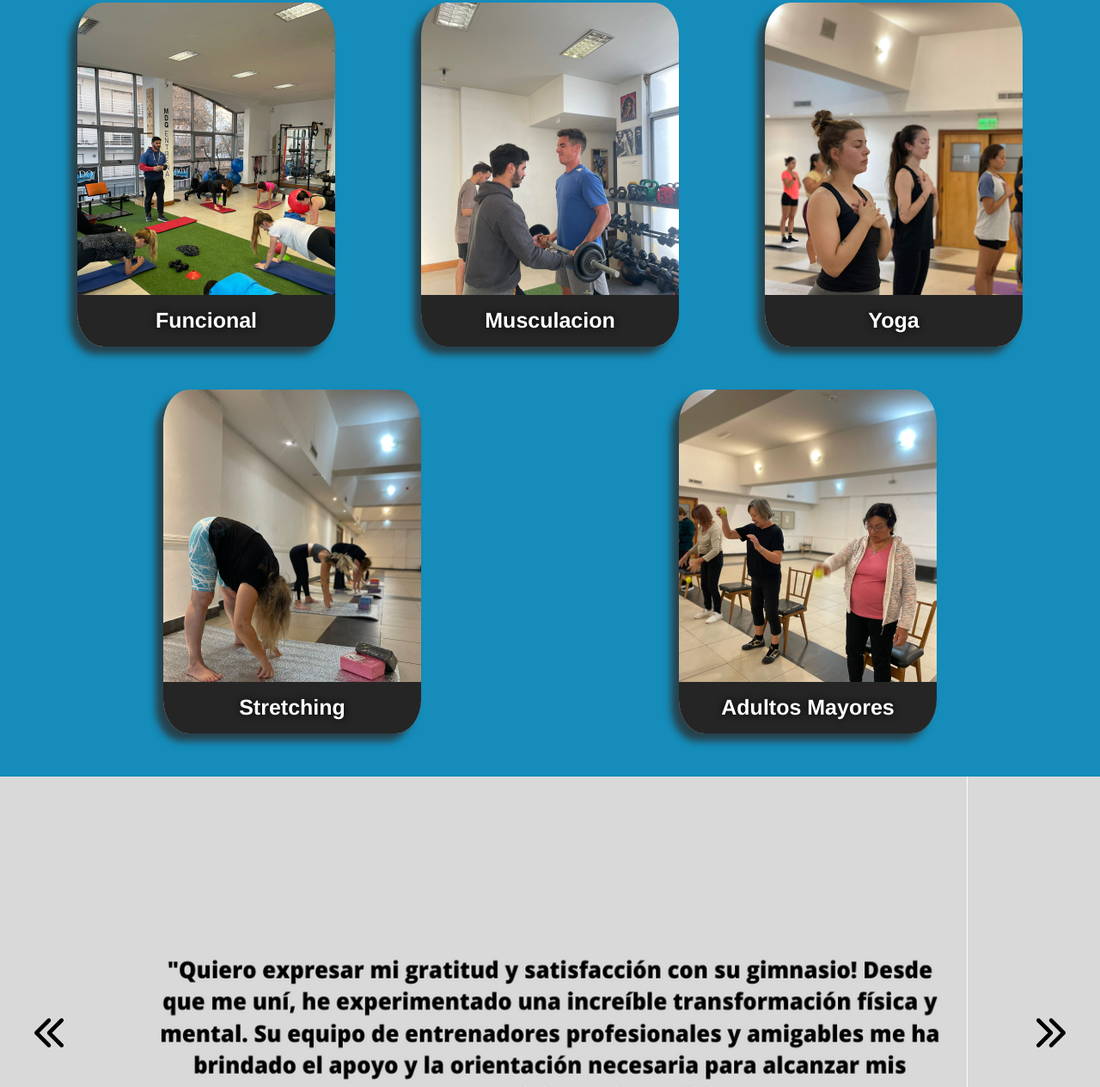
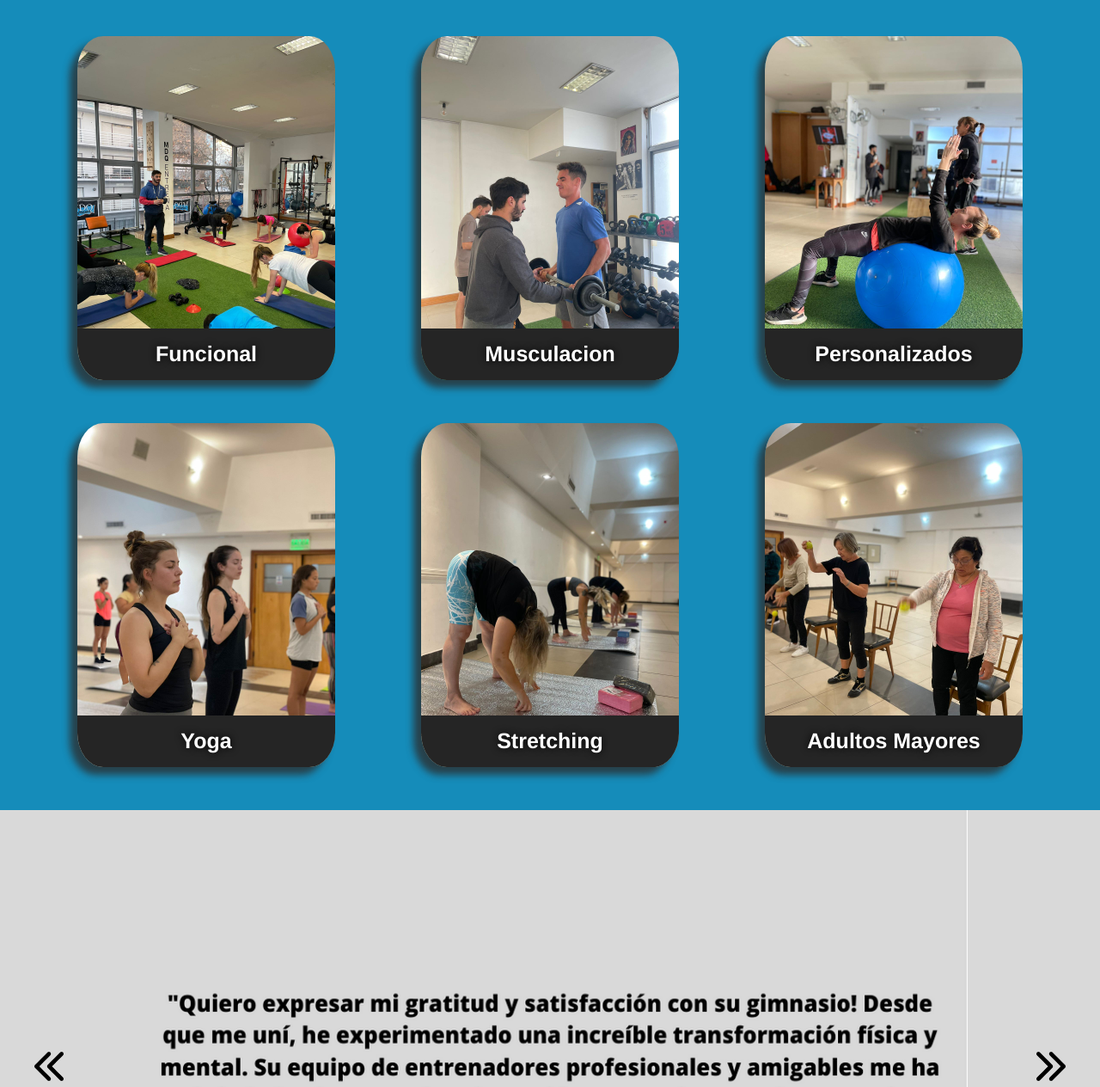
Before and after one commit to lucian17-26/MDQEntrena-2023, a plain HTML site: page index.html in a window 1280 px wide. Shown: the part 1332-2596 px from the top of the page at 86% size. Drawn offline with nearby package versions, Linux system fonts and the light colour scheme.

Commit message:
tercer prototipo

```diff
--- a/css/style.css
+++ b/css/style.css
@@ -2,9 +2,15 @@
     margin: 0;
     padding: 0;
     box-sizing: border-box;
+    font-family: 'Franklin Gothic Medium', 'Arial Narrow', Arial, sans-serif;
     /* height: 100vh; */
 }
-
+#nuestroServicio{
+    scroll-margin-top: 100px;
+}
+#nosotros{
+    scroll-margin-top: 100px;
+}
 .navbar {
     width: 100%;
     height: 100px;
@@ -56,6 +62,7 @@
     color: white;
     padding-left: 20px;
     cursor: default;
+    font-family: 'Roboto Slab', serif;
 }
 
 .navbar .lista {
@@ -74,6 +81,7 @@
     justify-content: space-between;
     font-size: 20px;
     color: white;
+    font-family: 'Roboto Slab', serif;
 }
 
 
@@ -144,7 +152,7 @@
     justify-content: center;
 }
 
-.container-nosotros .container-foto{
+.container-nosotros .container-foto {
     height: 100%;
 }
 
@@ -173,9 +181,12 @@
 } */
 
 .container-servicios h3 {
-    font-size: 3rem;
+    font-size: 4rem;
     text-align: center;
     padding-top: 50px;
+    font-family: 'Oswald', sans-serif;
+    color: white;
+    text-shadow: 4px -4px black;
 }
 
 .container-servicios .container-img {
@@ -187,10 +198,7 @@
 }
 
 
-
-/* -------------------------------------------------------------------------------------------------------------------------------------------------------------------------------------------------------------------------------------------------------------- */
-
-.contenido-card{
+.contenido-card {
     width: 300px;
     height: 400px;
     margin-top: 30px;
@@ -202,7 +210,7 @@
     /* transition-duration: 0.8s; */
 }
 
-.contenido-img{
+.contenido-img {
     width: 100%;
     height: 100%;
     display: flex;
@@ -211,23 +219,22 @@
     transition-duration: 0.8s;
 }
 
-.contenido-img img{
+.contenido-img img {
     width: 100%;
     height: 100%;
     object-fit: cover;
 }
 
-.contenido-info{
+.contenido-info {
     width: 100%;
     height: 100%;
     position: absolute;
     background-color: rgb(37, 37, 37);
     top: 85%;
     transition-duration: 0.8s;
-
 }
 
-.contenido-info .contenido-titulo{
+.contenido-info .contenido-titulo {
     justify-content: center;
     align-items: center;
     height: 15%;
@@ -237,7 +244,7 @@
     margin-top: 15px;
 }
 
-.contenido-info .contenido-titulo h1{
+.contenido-info .contenido-titulo h1 {
     font-size: 25px;
     color: white;
     font-family: 'Franklin Gothic Medium', 'Arial Narrow', Arial, sans-serif;
@@ -245,32 +252,35 @@
     transition-duration: 0.8s;
 }
 
-.contenido-descripcion{
+.contenido-descripcion {
     padding: 0 8%;
+    color: rgba(255, 255, 255, 0.836);
+    text-align: center;
 }
 
-.contenido-card:hover{
+.contenido-card:hover {
     transform: scale(1.05);
 }
 
-.contenido-card:hover > .contenido-info{
+.contenido-card:hover>.contenido-info {
     background-color: rgb(37, 37, 37, 0.8);
     top: 0;
 }
 
-.contenido-card:hover > .contenido-info > .contenido-titulo{
-    margin-top: 35%;
+.contenido-card:hover>.contenido-info>.contenido-titulo {
+    margin-top: 30%;
 
 }
 
-.contenido-card:hover > .contenido-info > .contenido-titulo >h1{
+.contenido-card:hover>.contenido-info>.contenido-titulo>h1 {
     margin-top: 20%;
     font-size: 35px;
 }
 
-.contenido-card:hover > .contenido-img{
+.contenido-card:hover>.contenido-img {
     transform: scale(1.1);
 }
+
 /* -----------------------------------------------------------------------------------------------------------------------------------------------------------------------------------------------------------------------------------------------------------------------------------------------------------------------------------------------------------------------------------------------------------------------------------------------  */
 
 .container-slider {
@@ -306,12 +316,14 @@
 /* -----------------------------------------------------------------------------------------------------------------------------------------------------------------------------------------------------------------------------------------------------------------------------------------------------------------------------------------------------------------------------------------------------------------------------------------------  */
 
 .parallax {
+    width: 100%;
+    max-width: 3000px;
+    min-width: 320px;
+    margin: auto;
     background: url("../Imagenes/F3.jpg") fixed;
-    max-height: 100%;
+    /* max-height: 100%; */
     height: 650px;
     position: relative;
-    /* margin: 0 auto; */
-    /* padding: 5%; */
     background-size: cover;
     object-fit: cover;
     background-repeat: no-repeat;
--- a/index.html
+++ b/index.html
@@ -7,6 +7,10 @@
     <title>MDQ Entrena</title>
     <!-- Logo de la pagina -->
     <link rel="shortcut icon" href="Imagenes/logo.png" type="image/x-icon">
+    <link rel="preconnect" href="https://fonts.googleapis.com">
+    <link rel="preconnect" href="https://fonts.gstatic.com" crossorigin>
+    <link href="https://fonts.googleapis.com/css2?family=Roboto+Slab:wght@500&display=swap" rel="stylesheet">
+    <link href="https://fonts.googleapis.com/css2?family=Oswald:wght@500&display=swap" rel="stylesheet">
     <link rel="stylesheet" href="./css/style.css">
 </head>
 
@@ -19,7 +23,7 @@
         <nav>
             <ul class="lista">
                 <li><a href="#nuestroServicio">Nuestros Servicios</a></li>
-                <li><a href="">Nuestro Espacio</a></li>
+                <li><a href="#nosotros">Sobre Nosotros</a></li>
                 <li><a href="#contacto">Contacto</a></li>
             </ul>
         </nav>
@@ -28,11 +32,11 @@
         <div class="container-img">
             <img src="./Imagenes/imagenFondo.jpg" alt="imagen principal" srcset="">
             <h1>Transforma tu cuerpo HOY</h1>
-            <h2>Sumate a MDQ Entrena y alcanza tus metas de fitness con nuestro equipo de entrenadores expertos</h2>
+            <!-- <h2>Sumate a MDQ Entrena y alcanza tus metas de fitness con nuestro equipo de entrenadores expertos</h2> -->
         </div>
     </section>
     <section>
-        <div class="container-nosotros">
+        <div class="container-nosotros" id="nosotros">
             <div class="texto">
                 <h3>Sobre nosotros</h3>
                 <p>En MDQ Entrena ofrecemos una amplia variedad de servivios para ayudar a nuestros clientes a alcanzar
@@ -61,9 +65,10 @@
                         <h1>Funcional</h1>
                     </div>
                     <div class="contenido-descripcion">
-                        <p>Lorem ipsum dolor sit amet consectetur adipisicing elit. Error labore ad enim eaque eius
-                            perferendis dolores, harum, neque debitis dolore quo placeat autem ducimus, nisi tempora
-                            architecto id quos sequi?</p>
+                        <p>El entrenamiento funcional se enfoca en desarrollar la fuerza, resistencia y movilidad
+                            necesarias para realizar actividades diarias. Con ejercicios que simulan movimientos
+                            naturales, se mejora la coordinación, estabilidad y condición física, brindando beneficios
+                            para el rendimiento y prevención de lesiones.</p>
                     </div>
                 </div>
             </div>
@@ -76,9 +81,25 @@
                         <h1>Musculacion</h1>
                     </div>
                     <div class="contenido-descripcion">
-                        <p>Lorem ipsum dolor sit amet consectetur adipisicing elit. Error labore ad enim eaque eius
-                            perferendis dolores, harum, neque debitis dolore quo placeat autem ducimus, nisi tempora
-                            architecto id quos sequi?</p>
+                        <p>El entrenamiento de musculación se centra en el desarrollo y fortalecimiento de los músculos
+                            a través de ejercicios con pesas y máquinas. Ayuda a aumentar la masa muscular, mejorar la
+                            fuerza y la resistencia, y promover una apariencia física tonificada y definida.</p>
+                    </div>
+                </div>
+            </div>
+            <div class="contenido-card">
+                <div class="contenido-img">
+                    <img src="./Imagenes/personalizados.jpeg" alt="foto del servicio">
+                </div>
+                <div class="contenido-info">
+                    <div class="contenido-titulo">
+                        <h1>Personalizados</h1>
+                    </div>
+                    <div class="contenido-descripcion">
+                        <p>El entrenamiento personalizado es un enfoque individualizado que se adapta a las necesidades
+                            y metas específicas de cada persona. A través de la supervisión y planificación
+                            individualizada, se optimiza el rendimiento, se evitan lesiones y se logran resultados
+                            eficientes y sostenibles.</p>
                     </div>
                 </div>
             </div>
@@ -91,13 +112,12 @@
                         <h1>Yoga</h1>
                     </div>
                     <div class="contenido-descripcion">
-                        <p>Lorem ipsum dolor sit amet consectetur adipisicing elit. Error labore ad enim eaque eius
-                            perferendis dolores, harum, neque debitis dolore quo placeat autem ducimus, nisi tempora
-                            architecto id quos sequi?</p>
+                        <p>El yoga es una práctica que combina posturas físicas, respiración y meditación para promover
+                            la armonía y el equilibrio en mente, cuerpo y espíritu. Mejora la flexibilidad, fortalece el
+                            cuerpo, reduce el estrés y fomenta la calma y la conexión interna.</p>
                     </div>
                 </div>
             </div>
-
             <div class="contenido-card">
                 <div class="contenido-img">
                     <img src="./Imagenes/st.jpeg" alt="foto del servicio">
@@ -107,9 +127,10 @@
                         <h1>Stretching</h1>
                     </div>
                     <div class="contenido-descripcion">
-                        <p>Lorem ipsum dolor sit amet consectetur adipisicing elit. Error labore ad enim eaque eius
-                            perferendis dolores, harum, neque debitis dolore quo placeat autem ducimus, nisi tempora
-                            architecto id quos sequi?</p>
+                        <p>El stretching es una actividad que busca mejorar la flexibilidad muscular y la amplitud de
+                            movimiento. A través de ejercicios específicos, se elongan los músculos, se alivian
+                            tensiones y se previenen lesiones, promoviendo una sensación de bienestar y relajación en el
+                            cuerpo.</p>
                     </div>
                 </div>
             </div>
@@ -122,12 +143,14 @@
                         <h1>Adultos Mayores</h1>
                     </div>
                     <div class="contenido-descripcion">
-                        <p>Lorem ipsum dolor sit amet consectetur adipisicing elit. Error labore ad enim eaque eius
-                            perferendis dolores, harum, neque debitis dolore quo placeat autem ducimus, nisi tempora
-                            architecto id quos sequi?</p>
+                        <p>El entrenamiento en adultos mayores es un enfoque adaptado y seguro para mejorar la salud y
+                            la calidad de vida. Con ejercicios de bajo impacto, se fortalecen los músculos, se mejora el
+                            equilibrio y la movilidad, se previenen caídas y se promueve la autonomía funcional en esta
+                            etapa de la vida.</p>
                     </div>
                 </div>
             </div>
+
         </div>
 
     </section>
```
Also changed, not shown: Imagenes/personalizados.jpeg (added).
